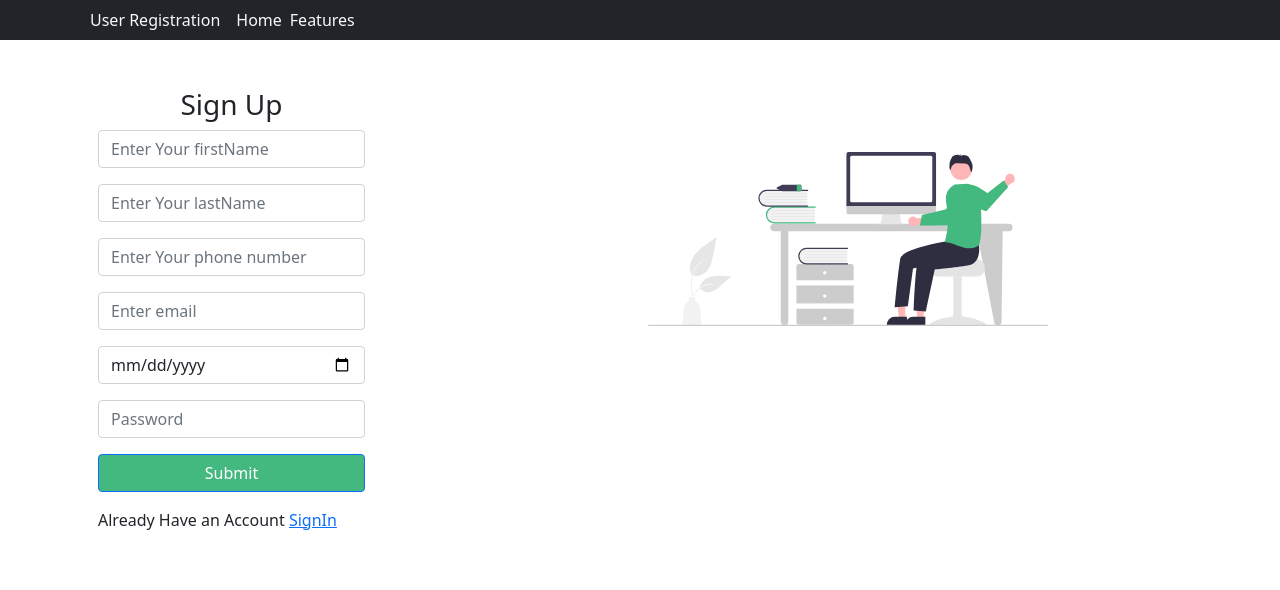
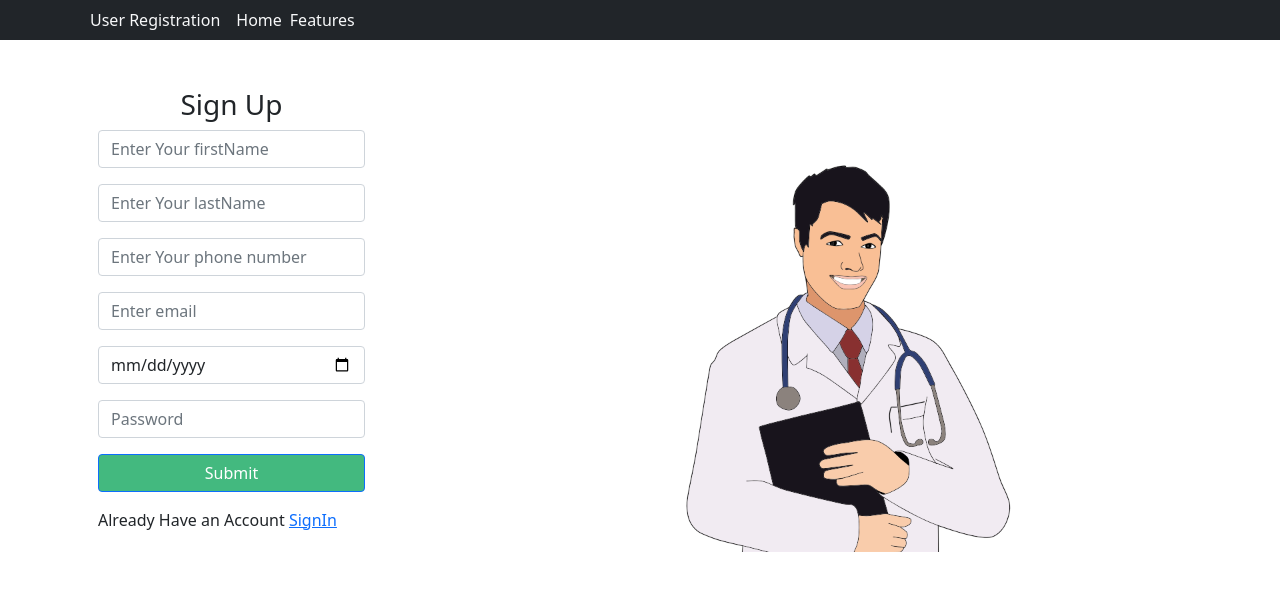
Before and after one commit to Bria222/Global-clinic, a React (Create React App) app: page / in a window 1280 px wide. Shown: the top 590 px of the page. Built offline with nearby package versions, Linux system fonts and the light colour scheme.

Commit message:
add landing page svg

```diff
--- a/src/components/Details.js
+++ b/src/components/Details.js
@@ -38,7 +38,6 @@ const Details = () => {
             }
         }
     }
-
     const userlogout = ()=>{
         localStorage.removeItem("user_login")
         history("/");
--- a/src/components/SIgn_img.js
+++ b/src/components/SIgn_img.js
@@ -5,7 +5,7 @@ const SIgn_img = () => {
         <>
             <div className="right_data mt-5" style={{ width: "100%" }}>
                 <div className="sign_img mt-5">
-                    <img src="./sign.svg" style={{ maxWidth: 400 }} alt="" />
+                    <img src="./doctor.png" style={{ maxWidth: 400 }} alt="" />
                 </div>
             </div>
         </>
```
Also changed, not shown: public/doctor.png (added), 1 other file (tests, documents, lock files or other folders).
